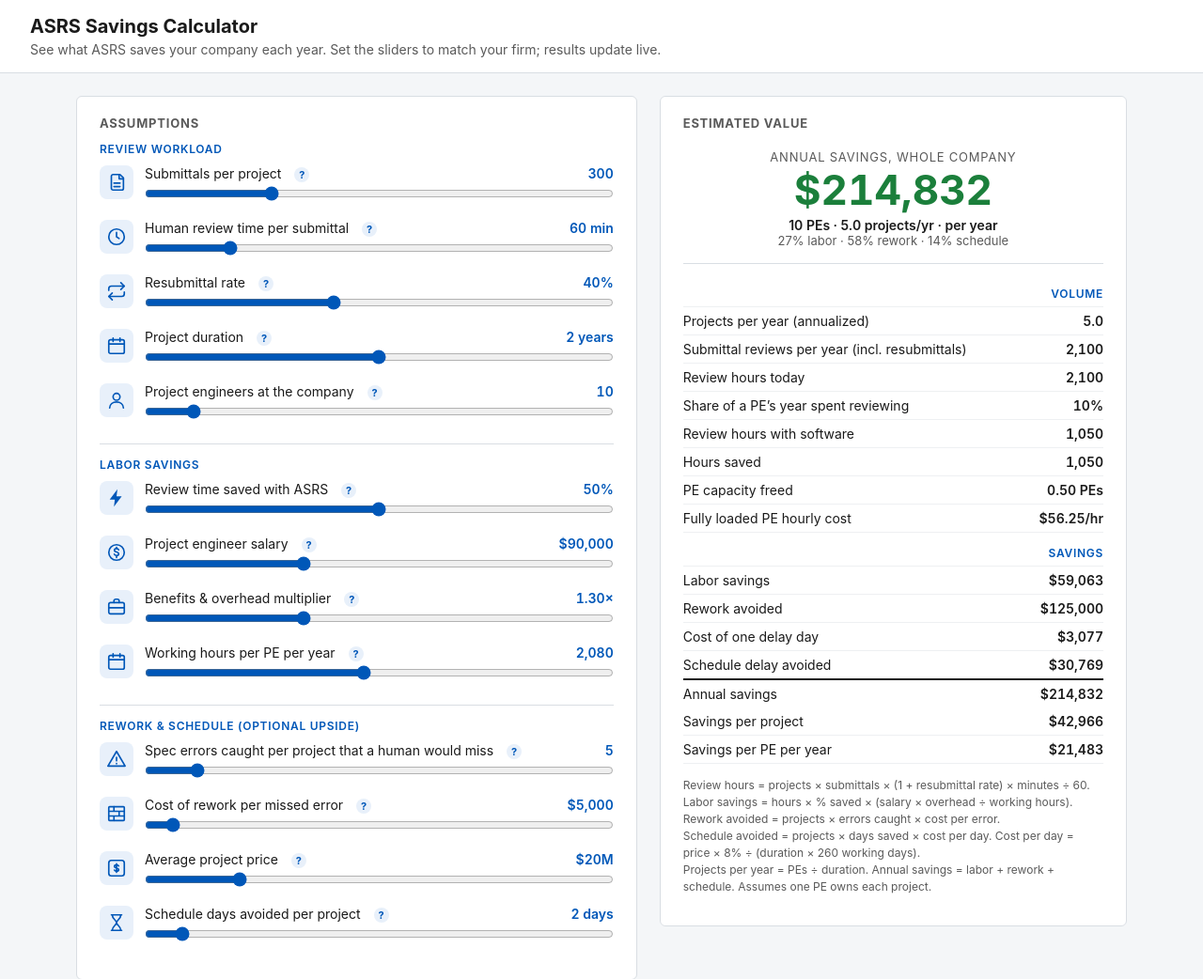
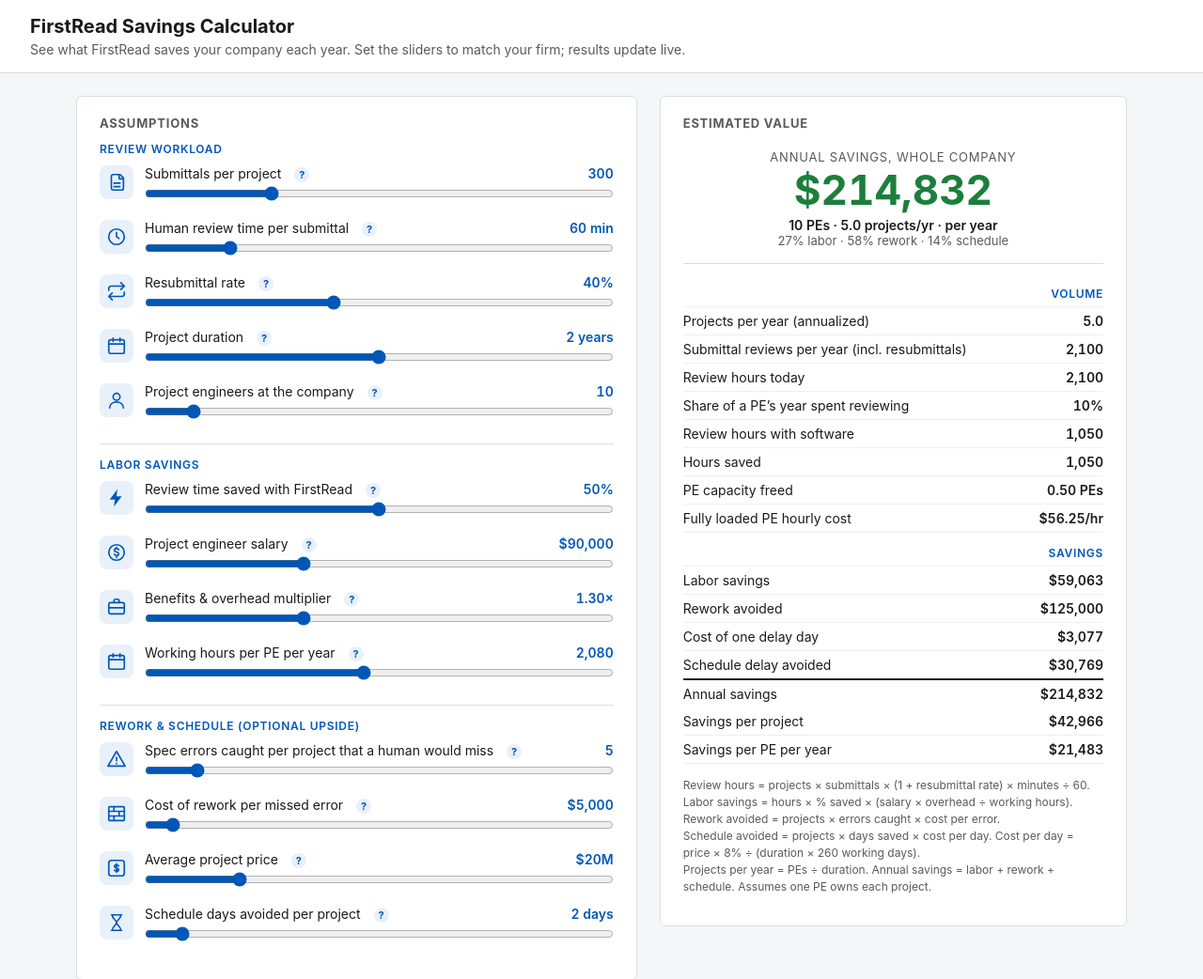
Before and after one commit to BrAIn-Camp/asrs-savings-calculator, a plain HTML site: page index.html in a window 1280 px wide. Shown: the top 1042 px of the page at 94% size. Drawn offline with Linux system fonts and the light colour scheme.

Commit message:
Rename to FirstRead

```diff
--- a/index.html
+++ b/index.html
@@ -3,7 +3,7 @@
 <head>
 <meta charset="utf-8">
 <meta name="viewport" content="width=device-width, initial-scale=1">
-<title>ASRS Savings Calculator</title>
+<title>FirstRead Savings Calculator</title>
 <style>
   :root { --blue:#0057B8; --bg:#F4F6F8; --text:#1A1A1A; --muted:#5A5A5A; --green:#1B7F3B; --red:#B3261E; --line:#D9DEE3; }
   * { box-sizing:border-box; }
@@ -46,8 +46,8 @@
 </head>
 <body>
 <header>
-  <h1>ASRS Savings Calculator</h1>
-  <p>See what ASRS saves your company each year. Set the sliders to match your firm; results update live.</p>
+  <h1>FirstRead Savings Calculator</h1>
+  <p>See what FirstRead saves your company each year. Set the sliders to match your firm; results update live.</p>
 </header>
 <main>
   <section class="card"><h2>Assumptions</h2><div id="sliders"></div></section>
@@ -119,7 +119,7 @@
   { id:'pes',        icon:'person',label:'Project engineers at the company', min:1, max:100, step:1, value:10, fmt:v=>v, tip:'Set this to the customer’s number of project engineers. All results scale with it.' },
 
   { group:'Labor savings' },
-  { id:'saved',  icon:'bolt',  label:'Review time saved with ASRS', min:0, max:100, step:1, value:50, fmt:v=>v+'%', tip:'ASRS hands the PE a marked-up first pass, so the PE reviews the flagged items instead of reading every page.' },
+  { id:'saved',  icon:'bolt',  label:'Review time saved with FirstRead', min:0, max:100, step:1, value:50, fmt:v=>v+'%', tip:'FirstRead hands the PE a marked-up first pass, so the PE reviews the flagged items instead of reading every page.' },
   { id:'salary', icon:'coin',  label:'Project engineer salary', min:60000, max:150000, step:1000, value:90000, fmt:v=>'$'+v.toLocaleString(), tip:'Project engineers earn $58–76k at entry level, $78–102k mid-career and $104–128k at senior level.' },
   { id:'burden', icon:'brief', label:'Benefits & overhead multiplier', min:1.15, max:1.6, step:0.05, value:1.3, fmt:v=>v.toFixed(2)+'×', tip:'Payroll taxes and benefits typically add 30–50% on top of salary.' },
   { id:'hours',  icon:'cal',   label:'Working hours per PE per year', min:1800, max:2400, step:20, value:2080, fmt:v=>v.toLocaleString(), tip:'A full-time year is 2,080 hours.' },
```
Also changed, not shown: 1 other file.
